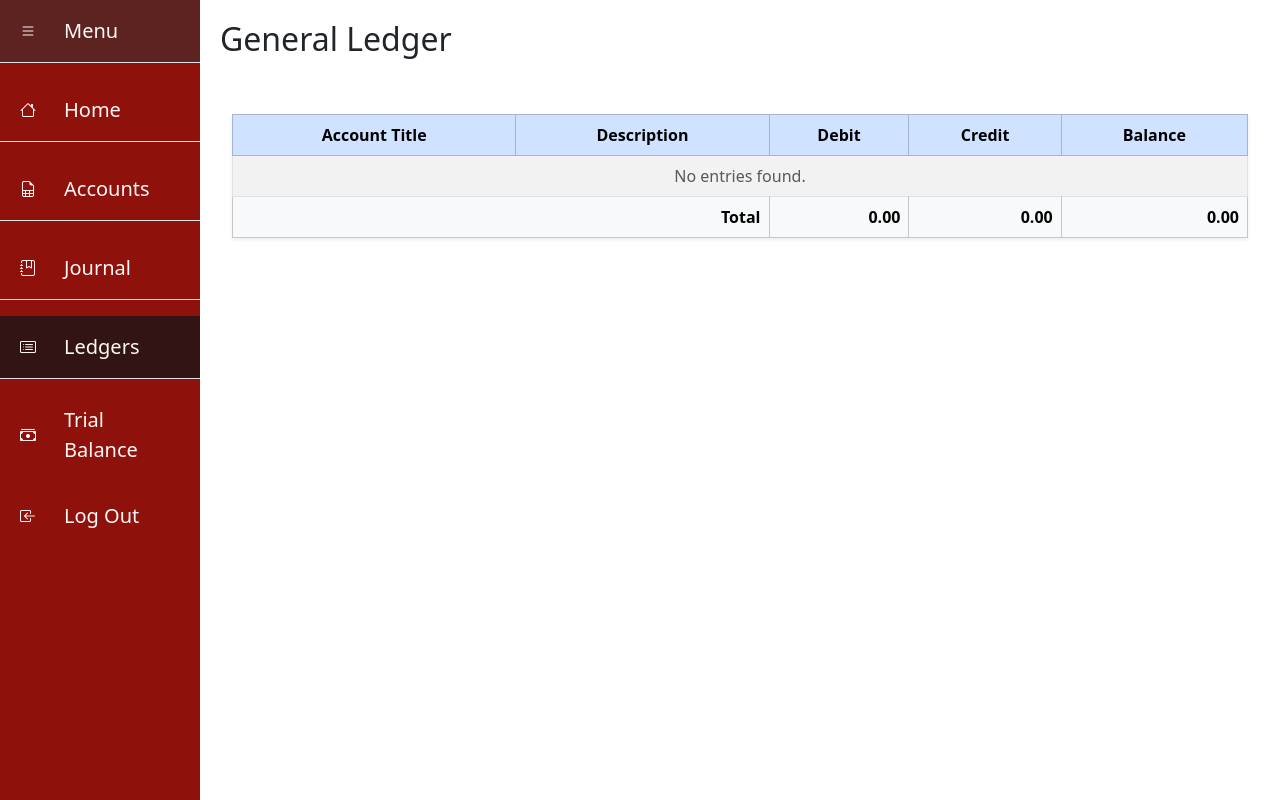
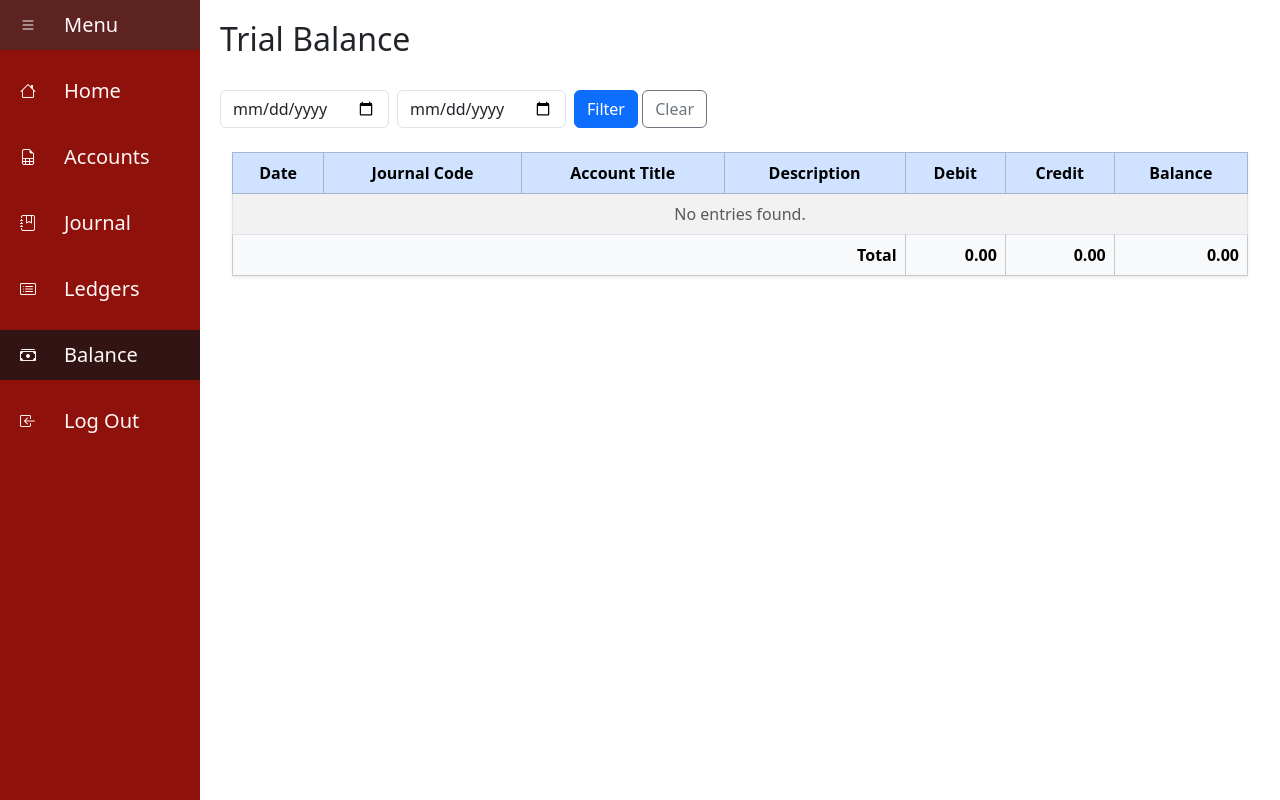
Before and after one commit to rjpd-7/Accounting_Systemv0.2, a Django app: page /balance/ in a window 1280 px wide. Run offline with Django 5.2, Linux system fonts and the light colour scheme; data that the repository does not hold is empty; some libraries are stand-ins or nearby versions.

Commit message:
nav bar changes

```diff
--- a/Accounting_System_app/templates/Front_End/balance.html
+++ b/Accounting_System_app/templates/Front_End/balance.html
@@ -18,7 +18,7 @@
             <nav class="nav flex-column">
                 <ul>
                     <li>
-                        <a class="nav-link py-3 border-bottom rounded-0" id="menu" href="#">
+                        <a class="nav-link" id="menu" href="#">
                             <span class="icon">
                                 <i class="bi bi-list"></i>
                             </span>
@@ -26,7 +26,7 @@
                         </a>
                     </li>
                     <li>
-                        <a class="nav-link py-3 border-bottom rounded-0" href="{% url 'AccountingSystem:index' %}" >
+                        <a class="nav-link" href="{% url 'AccountingSystem:index' %}" >
                             <span class="icon">
                                 <i class="bi bi-house"></i>
                             </span>
@@ -34,7 +34,7 @@
                         </a>
                     </li>
                     <li>
-                        <a class="nav-link py-3 border-bottom rounded-0" href="{% url 'AccountingSystem:accounts' %}">
+                        <a class="nav-link" href="{% url 'AccountingSystem:accounts' %}">
                             <span class="icon">
                                 <i class="bi bi-file-earmark-spreadsheet"></i>
                             </span>
@@ -42,7 +42,7 @@
                         </a>
                     </li>
                     <li>
-                        <a class="nav-link py-3 border-bottom rounded-0" href="{% url 'AccountingSystem:journals' %}">
+                        <a class="nav-link" href="{% url 'AccountingSystem:journals' %}">
                             <span class="icon">
                                 <i class="bi bi-journal-bookmark"></i>
                             </span>
@@ -50,7 +50,7 @@
                         </a>
                     </li>
                     <li>
-                        <a class="nav-link py-3 border-bottom rounded-0" href="{% url 'AccountingSystem:ledgers' %}">
+                        <a class="nav-link" href="{% url 'AccountingSystem:ledgers' %}">
                             <span class="icon">
                                 <i class="bi bi-card-list"></i>
                             </span>
@@ -62,7 +62,7 @@
                             <span class="icon">
                                 <i class="bi bi-cash-stack"></i>
                             </span>
-                            <span class="description">Trial Balance</span>
+                            <span class="description">Balance</span>
                         </a>
                     </li>
                     <li>
@@ -95,12 +95,13 @@
         </div>
         <div class="col-auto">
             <button type="submit" class="btn btn-primary">Filter</button>
-            <a href="{% url 'AccountingSystem:ledgers' %}" class="btn btn-outline-secondary">Clear</a>
+            <a href="{% url 'AccountingSystem:balance' %}" class="btn btn-outline-secondary">Clear</a>
         </div>
         </form>
+
         <div class="display_table">
-                <div class="container my-4">
-                <h3 class="text-center mb-4"></h3>
+            <div class="container my-4">
+            <h3 class="text-center mb-4"></h3>
 
                 <table class="table table-bordered table-striped table-hover align-middle shadow-sm">
                     <thead class="table-primary text-center">
@@ -140,6 +141,8 @@
                         </tr>
                     </tfoot>
                 </table>
+            </div>
+        </div>
     </main>
     <!------ Main Page End ------>
 
--- a/Accounting_System_app/templates/Front_End/ledger.html
+++ b/Accounting_System_app/templates/Front_End/ledger.html
@@ -17,7 +17,7 @@
         <nav class="nav flex-column">
             <ul>
                 <li>
-                    <a class="nav-link py-3 border-bottom rounded-0" id="menu" href="#">
+                    <a class="nav-link" id="menu" href="#">
                         <span class="icon">
                             <i class="bi bi-list"></i>
                         </span>
@@ -25,7 +25,7 @@
                     </a>
                 </li>
                 <li>
-                    <a class="nav-link py-3 border-bottom rounded-0" href="{% url 'AccountingSystem:index' %}" >
+                    <a class="nav-link" href="{% url 'AccountingSystem:index' %}" >
                         <span class="icon">
                             <i class="bi bi-house"></i>
                         </span>
@@ -33,7 +33,7 @@
                     </a>
                 </li>
                 <li>
-                    <a class="nav-link py-3 border-bottom rounded-0" href="{% url 'AccountingSystem:accounts' %}">
+                    <a class="nav-link" href="{% url 'AccountingSystem:accounts' %}">
                         <span class="icon">
                             <i class="bi bi-file-earmark-spreadsheet"></i>
                         </span>
@@ -41,7 +41,7 @@
                     </a>
                 </li>
                 <li>
-                    <a class="nav-link py-3 border-bottom rounded-0" href="{% url 'AccountingSystem:journals' %}">
+                    <a class="nav-link" href="{% url 'AccountingSystem:journals' %}">
                         <span class="icon">
                             <i class="bi bi-journal-bookmark"></i>
                         </span>
@@ -49,7 +49,7 @@
                     </a>
                 </li>
                 <li>
-                    <a class="nav-link py-3 active border-bottom rounded-0" href="{% url 'AccountingSystem:ledgers' %}">
+                    <a class="nav-link active" href="{% url 'AccountingSystem:ledgers' %}">
                         <span class="icon">
                             <i class="bi bi-card-list"></i>
                         </span>
@@ -61,7 +61,7 @@
                         <span class="icon">
                             <i class="bi bi-cash-stack"></i>
                         </span>
-                        <span class="description">Trial Balance</span>
+                        <span class="description">Balance</span>
                     </a>
                 </li>
                 <li>
--- a/Accounting_System_app/views.py
+++ b/Accounting_System_app/views.py
@@ -14,6 +14,7 @@ from django.core.serializers.json import DjangoJSONEncoder
 from django.views.decorators.csrf import csrf_exempt
 import json
 from datetime import datetime
+from decimal import Decimal
 
 # Create your views here.
 
@@ -311,55 +312,16 @@ def general_ledger(request):
 
 # Trial Balance Function
 def trial_balance(request):
-    start_str = request.GET.get('start_date')
-    end_str = request.GET.get('end_date')
-
-    # build a Q filter for JournalEntry -> JournalHeader.entry_date
-    date_q = Q()
-    try:
-        if start_str:
-            start_date = datetime.strptime(start_str, "%Y-%m-%d").date()
-            date_q &= Q(journalentry__journal_header__entry_date__gte=start_date)
-        if end_str:
-            end_date = datetime.strptime(end_str, "%Y-%m-%d").date()
-            date_q &= Q(journalentry__journal_header__entry_date__lte=end_date)
-    except (ValueError, TypeError):
-        # ignore invalid dates and treat as no filter
-        start_str = end_str = None
-        date_q = Q()
-
-    # annotate accounts with sums filtered by date_q
-    accounts_summary = ChartOfAccounts.objects.annotate(
-    total_debit=Coalesce(Sum('journalentry__debit'), Value(0), output_field=DecimalField()),
-    total_credit=Coalesce(Sum('journalentry__credit'), Value(0), output_field=DecimalField()),
-).order_by('account_code')
-
-    ledger_rows = []
-    total_debit = 0
-    total_credit = 0
-
-    for acc in accounts_summary:
-        debit = float(acc.total_debit or 0)
-        credit = float(acc.total_credit or 0)
-        balance = debit - credit
-        ledger_rows.append({
-            'account': acc,
-            'debit': debit,
-            'credit': credit,
-            'balance': balance,
-        })
-        total_debit += debit
-        total_credit += credit
+    ledger_entries = JournalEntry.objects.all()
 
     context = {
-        'general_ledger': ledger_rows,
-        'total_debit': total_debit,
-        'total_credit': total_credit,
-        'ending_balance': total_debit - total_credit,
-        'start_date': start_str,
-        'end_date': end_str,
-    }
-    return render(request, "Front_End/ledger.html", context)
+    'general_ledger': ledger_entries,   # list of ledger rows
+    'total_debit': sum(e.debit for e in ledger_entries),
+    'total_credit': sum(e.credit for e in ledger_entries),
+    'ending_balance': sum(e.debit - e.credit for e in ledger_entries),
+}
+
+    return render(request, "Front_End/balance.html", context)
 
 # Individual Accounts Transaction Compilation
 def ledger_account_transactions(request, account_id):
```
Also changed, not shown: Accounting_System_app/templates/Front_End/accounts.html (+6 -6 lines), Accounting_System_app/templates/Front_End/index.html (+6 -6 lines), Accounting_System_app/templates/Front_End/journal.html (+6 -6 lines).
